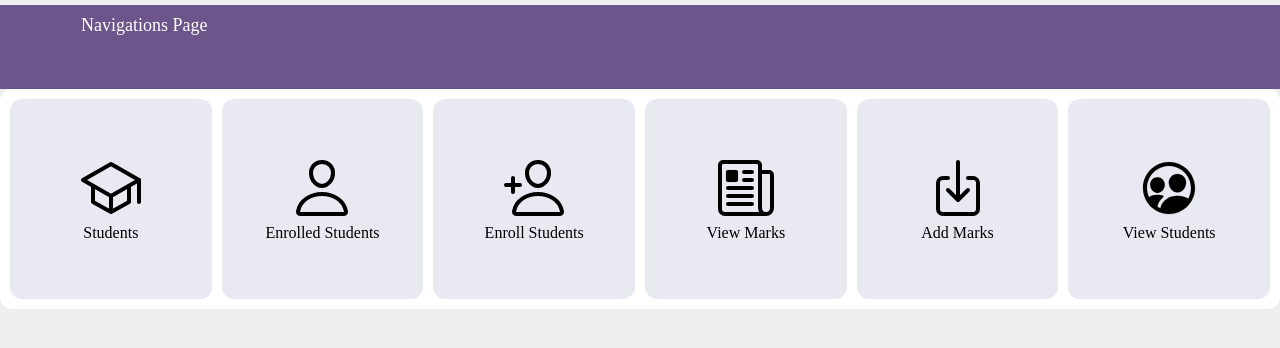
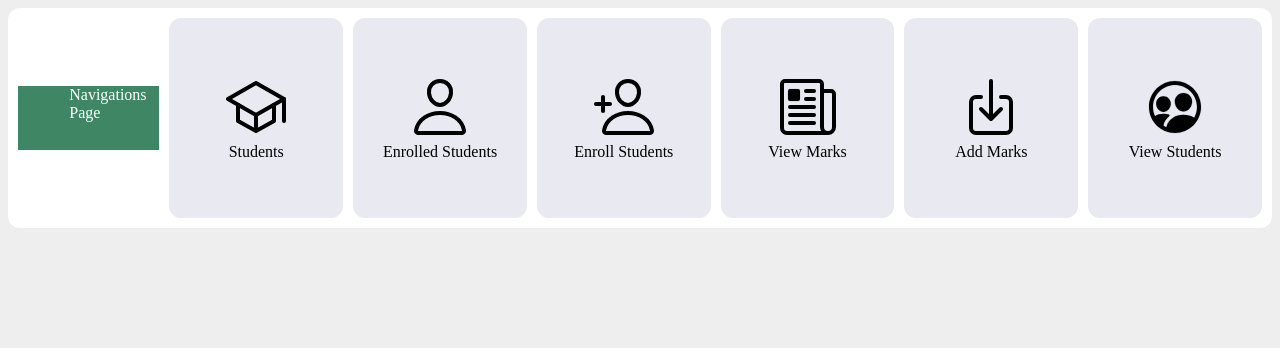
Before and after one commit to jimyjames/academi-management-system, a Flask app: template app/templates/landing.html in a window 1280 px wide. Shown: the top 348 px of the page. Run offline with Flask 3, Linux system fonts and the light colour scheme; the template is opened without the code that fills it, so the values that code supplies are empty; some libraries are stand-ins or nearby versions.

Commit message:
Styling update

```diff
--- a/app/templates/landing.html
+++ b/app/templates/landing.html
@@ -10,17 +10,16 @@
     <style>
         body{
             background-color: rgb(238, 238, 238);
-            margin: 0;
+
         }
         .heading{
 
             display: flex;
-            gap: 7px;
-            background-color: rgb(107, 85, 138);
+
+            background-color: rgb(63, 134, 100);
             color: white;
-            padding: 10px;
-            font-size: large;
-            margin-top: 5px;
+            padding: 0px;
+
 
         }
         .link img{
@@ -55,44 +54,57 @@
         ion-icon {
   font-size: 64px;
 }
+.gridcontainer{
+    background-color: red;
+    padding: 40px;
+}
 
     </style>
 </head>
 <body>
-    <div>
-        <div class="heading"> <ion-icon home-outline"></ion-icon> Navigations Page</div>
+
+
+
     <div class="container">
-
+        <!-- Navigation  -->
+    <div id="item1" class="heading">
+        <ion-icon home-outline></ion-icon>
+        Navigations Page
+    </div>
+<!-- item -->
         <div class="link">
-            <div><ion-icon name="school-outline"></ion-icon></div>
-        <div>
-            Students</div>
+            <div><ion-icon name="school-outline"></ion-icon>
             </div>
-
+            <div>Students</div>
+        </div>
+<!-- item -->
         <div class="link">
             <div><ion-icon name="person-outline"></ion-icon></div>
             <div>Enrolled Students</div>
         </div>
+<!-- item -->
         <div class="link">
-
             <div><ion-icon name="person-add-outline"></ion-icon></div>
             <div>Enroll Students</div>
         </div>
-
-        <div class="link"><div><ion-icon name="newspaper-outline"></ion-icon></div>
-        <div>View Marks</div></div>
-
+<!-- item -->
+        <div class="link">
+            <div><ion-icon name="newspaper-outline"></ion-icon></div>
+            <div>View Marks</div>
+        </div>
+<!-- item -->
         <div class="link">
             <div><ion-icon name="download-outline"></ion-icon></div>
             <div>Add Marks</div>
         </div>
-
+<!-- item -->
         <div class="link">
             <div><ion-icon name="people-circle-outline"></ion-icon></div>
             <div>View Students</div>
         </div>
+<!-- itemEND -->
     </div>
 
-    </div>
+
 </body>
 </html>
```
Also changed, not shown: app/templates/viewstudents.html (+18 -1 lines). Lines whose indentation alone changed are shown as unchanged.
